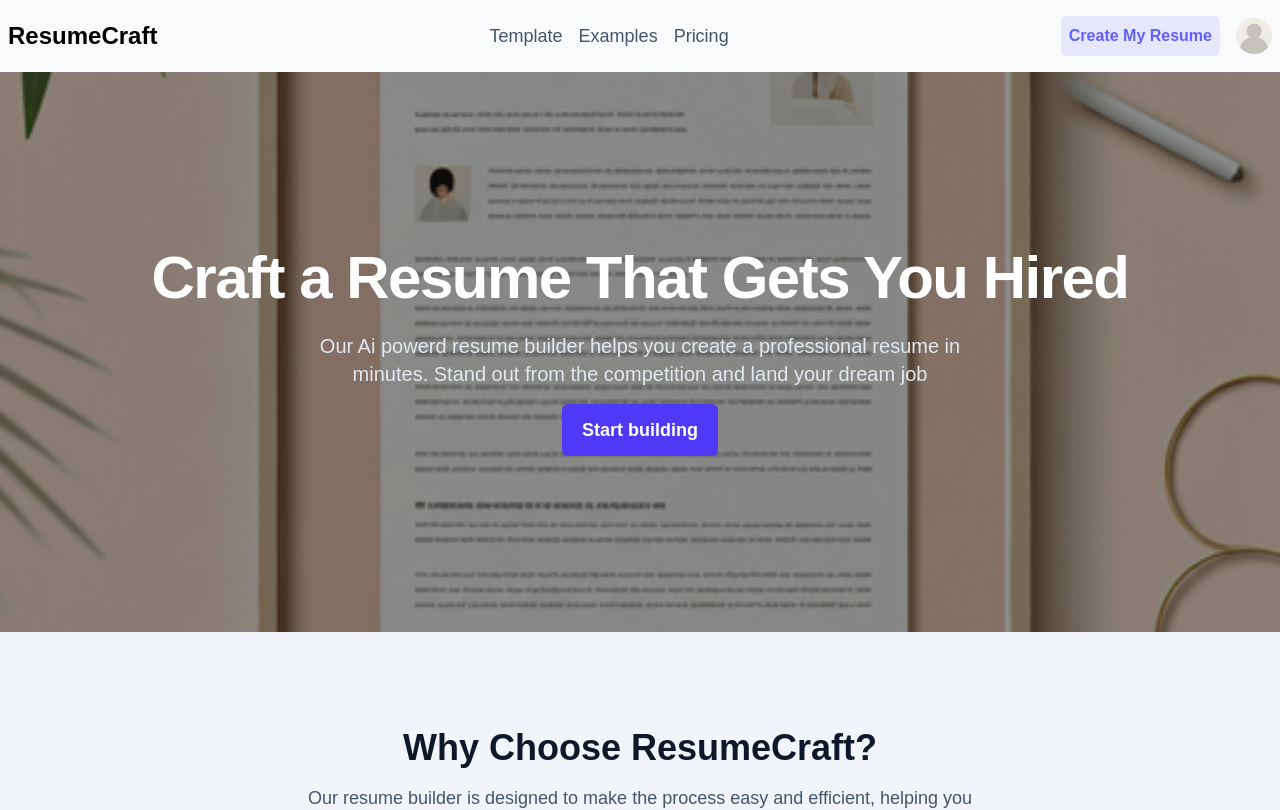
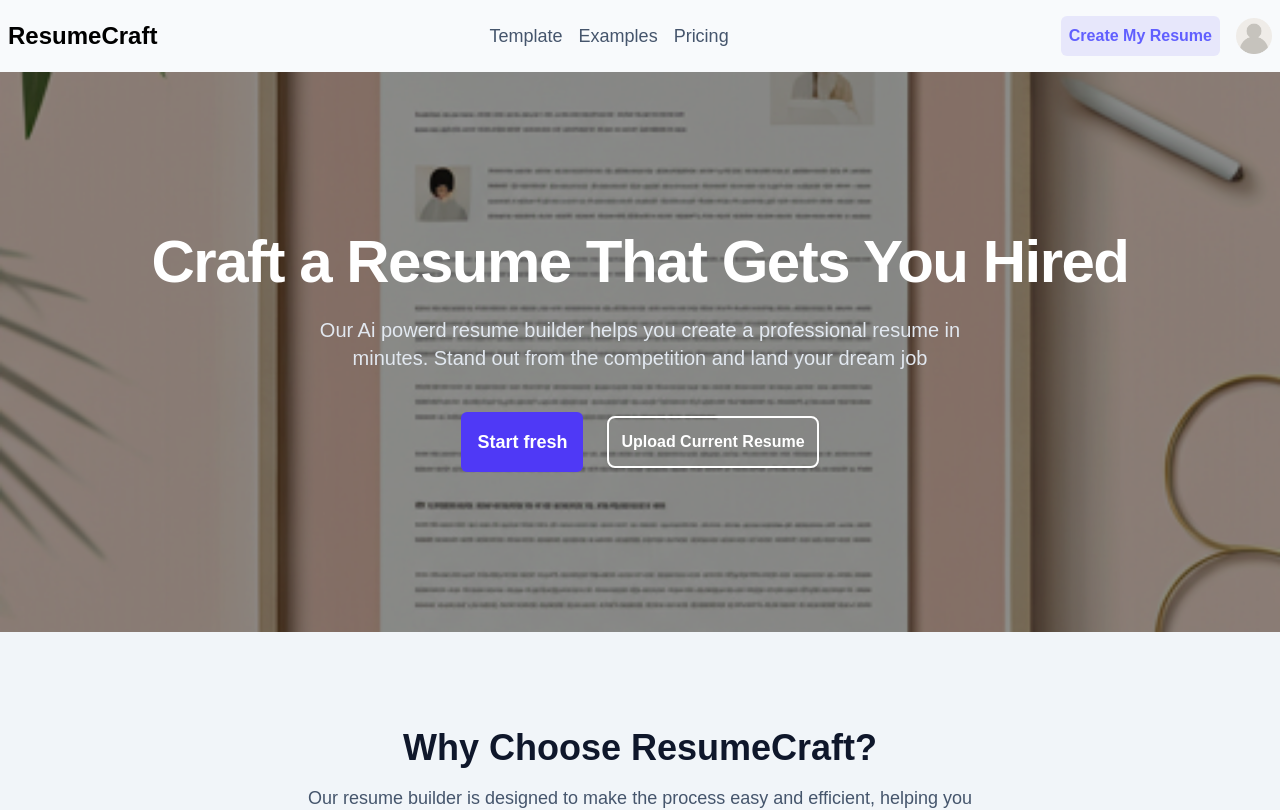
Before and after one commit to Obiorakingsley/ResumeCrafts, a Next.js app: page / in a window 1280 px wide. Shown: the top 810 px of the page. Built offline with nearby package versions, Linux system fonts and the light colour scheme.

Commit message:
Add file picker component in hompage to upload files

```diff
--- a/src/app/(build)/build/experience/page.tsx
+++ b/src/app/(build)/build/experience/page.tsx
@@ -1,6 +1,7 @@
 import Link from "next/link";
 import React from "react";
 import Button from "../../_Utils/Button";
+import { FaPlus } from "react-icons/fa";
 
 const page = () => {
   return (
@@ -62,8 +63,9 @@ const page = () => {
         <div className="flex items-center justify-between sm:col-span-2 my-2">
           <button
             type="button"
-            className="py-2 px-2 text-md text-slate-600 rounded-md dark:text-slate-300 transition-colors cursor-pointer"
+            className="py-2 px-2 text-md text-slate-800 rounded-md dark:text-slate-200 transition-colors cursor-pointer shadow-md gap-1 flex items-center"
           >
+            <FaPlus />
             Add another job
           </button>
           <Link
--- a/src/app/(site)/page.tsx
+++ b/src/app/(site)/page.tsx
@@ -1,6 +1,7 @@
 import HomeCards from "@/component/HomeCards";
 import Link from "next/link";
 import React from "react";
+import FilePicker from "../../component/FilePicker";
 
 const Home = () => {
   return (
@@ -16,11 +17,16 @@ const Home = () => {
               resume in minutes. Stand out from the competition and land your
               dream job
             </p>
-            <Link href="/build">
-              <button className="mt-4 inline-block px-5 py-3 text-lg font-bold text-white bg-indigo-600 rounded-md hover:bg-indigo-500 transition-transform transform hover:scale-105 cursor-pointer">
-                Start building
-              </button>
-            </Link>
+            <div className="flex mt-10 items-center justify-center gap-6 mx-auto">
+              <Link
+                className=" p-4 text-lg font-semibold text-white bg-indigo-600 rounded-md hover:bg-indigo-500 transition-all hover:scale-105 cursor-pointer"
+                href="/build"
+              >
+                <button className="cursor-pointer">Start fresh</button>
+              </Link>
+
+              <FilePicker />
+            </div>
           </div>
         </div>
       </section>
--- /dev/null
+++ b/src/component/FilePicker.tsx
@@ -0,0 +1,42 @@
+"use client";
+import { Span } from "next/dist/trace";
+import { useState } from "react";
+import { FaFile } from "react-icons/fa";
+
+export default function UploadResume() {
+  const [file, setFile] = useState<File | null>(null);
+
+  function handleFileChange(e: React.ChangeEvent<HTMLInputElement>) {
+    if (e.target.files && e.target.files[0]) {
+      setFile(e.target.files[0]);
+    }
+  }
+
+  return (
+    <div className="flex flex-col items-center space-y-4">
+      <label
+        htmlFor="resume-upload"
+        className="cursor-pointer border-2 text-white px-3 py-3 transition-all rounded-lg shadow hover:scale-105"
+      >
+        {file ? (
+          <p className="text-sm text-white flex items-center gap-2">
+            <FaFile size={30} />{" "}
+            <span className="font-semibold">
+              {file.name.substring(0, 20) + "..."}
+            </span>
+            .
+          </p>
+        ) : (
+          <span className="font-semibold"> Upload Current Resume</span>
+        )}
+        <input
+          id="resume-upload"
+          type="file"
+          accept=".pdf,.doc,.docx"
+          onChange={handleFileChange}
+          className="hidden"
+        />
+      </label>
+    </div>
+  );
+}
```
Also changed, not shown: src/app/(build)/build/summary/page.tsx (+0 -7 lines).
